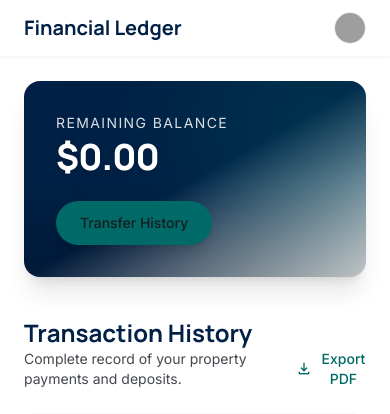
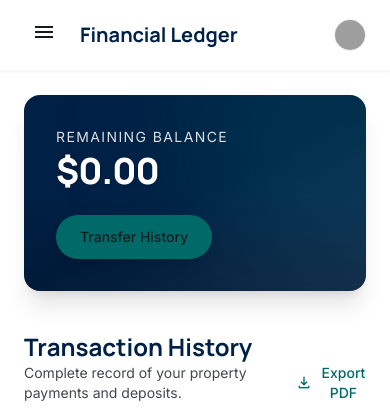
Before and after one commit to Charles-Dery/escrowledger, a PHP site: page /buyer/financials in a window 390 px wide. Shown: the top 414 px of the page. Run offline with PHP 8.4, Linux system fonts and the light colour scheme; the visitor is signed in with stand-in values (Sample User, id 1); data comes from the database, SQL or seed files in the repository; some libraries are stand-ins or nearby versions; grey boxes are pictures that could not be loaded.

Commit message:
Refactor financials.php for improved structure

```diff
--- a/app/views/buyer/financials.php
+++ b/app/views/buyer/financials.php
@@ -5,8 +5,8 @@
     <meta content="width=device-width, initial-scale=1.0" name="viewport"/>
     <title>Financial Ledger - Estate Ledger</title>
     <script src="https://cdn.tailwindcss.com?plugins=forms,container-queries"></script>
-    <link href="https://fonts.googleapis.com/css2?family=Manrope:wght@400;500;700;800&amp;family=Inter:wght@400;500;600&amp;display=swap" rel="stylesheet"/>
-    <link href="https://fonts.googleapis.com/css2?family=Material+Symbols+Outlined:wght,FILL@100..700,0..1&amp;display=swap" rel="stylesheet"/>
+    <link href="https://fonts.googleapis.com/css2?family=Manrope:wght@400;500;700;800&family=Inter:wght@400;500;600&display=swap" rel="stylesheet"/>
+    <link href="https://fonts.googleapis.com/css2?family=Material+Symbols+Outlined:wght,FILL@100..700,0..1&display=swap" rel="stylesheet"/>
     <script id="tailwind-config">
         tailwind.config = {
           darkMode: "class",
@@ -20,8 +20,10 @@
                 "on-surface-variant": "#43474e",
                 "surface-container-low": "#f1f4f6",
                 "surface-container-lowest": "#ffffff",
+                "surface-container-high": "#e5e9eb",
                 "outline-variant": "#c4c6cf",
-                      "error": "#ba1a1a"
+                "error": "#ba1a1a",
+                "primary-container": "#1a365d"
               },
               "fontFamily": {
                 "headline": ["Manrope", "sans-serif"],
@@ -33,8 +35,12 @@
     </script>
 </head>
 <body class="bg-surface font-body text-on-surface antialiased flex h-screen overflow-hidden">
+
+<!-- Mobile Menu Overlay -->
+<div id="menu-overlay" class="fixed inset-0 bg-black/50 z-30 hidden md:hidden" onclick="closeMenu()"></div>
+
 <!-- SideNavBar -->
-<aside class="hidden md:flex flex-col h-full py-8 px-4 w-64 fixed left-0 top-0 bg-slate-50 dark:bg-slate-950 font-manrope text-sm font-medium border-r border-outline-variant/15 z-40">
+<aside id="sidebar" class="hidden md:flex flex-col h-full py-8 px-4 w-64 fixed left-0 top-0 bg-slate-50 dark:bg-slate-950 font-manrope text-sm font-medium border-r border-outline-variant/15 z-40">
     <div class="mb-10 px-4">
         <h1 class="text-lg font-black text-slate-900 dark:text-slate-50 font-headline tracking-tight uppercase">Estate Ledger</h1>
         <p class="text-[10px] text-on-surface-variant font-bold tracking-[0.2em] uppercase opacity-70">Buyer Portal</p>
@@ -67,7 +73,12 @@
 
 <main class="flex-1 flex flex-col md:ml-64 h-screen overflow-hidden bg-surface relative">
     <header class="flex justify-between items-center w-full px-6 py-3 bg-white/80 dark:bg-slate-900/80 backdrop-blur-xl sticky top-0 z-50 shadow-sm border-b border-outline-variant/10">
+        <div class="flex items-center gap-4">
+            <button id="menu-btn" onclick="openMenu()" class="md:hidden text-on-surface p-2 rounded-full hover:bg-surface-container-low transition-colors">
+                <span class="material-symbols-outlined">menu</span>
+            </button>
             <h2 class="font-headline font-bold text-xl text-primary">Financial Ledger</h2>
+        </div>
         <div class="flex items-center gap-4">
             <div class="text-right hidden sm:block mr-2">
                 <p class="text-sm font-bold text-primary"><?php echo $_SESSION['user_name']; ?></p>
@@ -139,5 +150,32 @@
         </div>
     </div>
 </main>
+
+<script>
+    function openMenu() {
+        const sidebar = document.getElementById('sidebar');
+        const overlay = document.getElementById('menu-overlay');
+        sidebar.classList.remove('hidden');
+        sidebar.classList.add('flex');
+        overlay.classList.remove('hidden');
+        document.body.classList.add('overflow-hidden');
+    }
+
+    function closeMenu() {
+        const sidebar = document.getElementById('sidebar');
+        const overlay = document.getElementById('menu-overlay');
+        sidebar.classList.add('hidden');
+        sidebar.classList.remove('flex');
+        overlay.classList.add('hidden');
+        document.body.classList.remove('overflow-hidden');
+    }
+
+    // Close menu when any nav link is clicked on mobile
+    document.querySelectorAll('#sidebar a').forEach(link => {
+        link.addEventListener('click', () => {
+            if (window.innerWidth < 768) closeMenu();
+        });
+    });
+</script>
 </body>
 </html>
```
Lines whose indentation alone changed are shown as unchanged.
